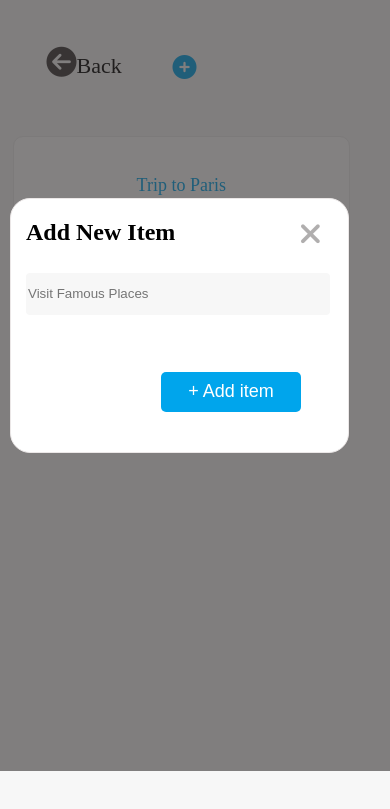
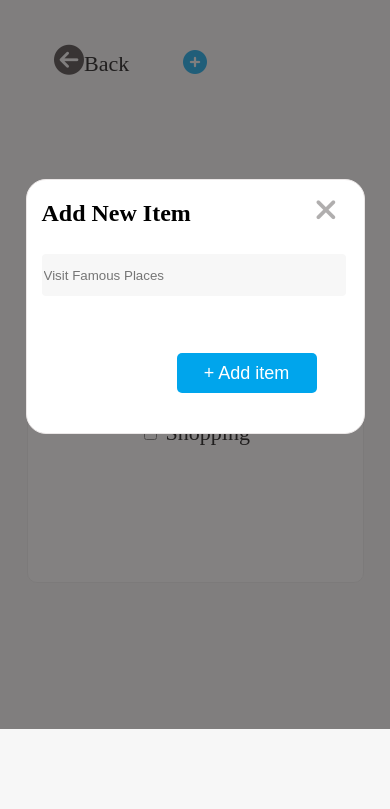
Before and after one commit to subhankidwai/CSS-Project2, a plain HTML site: page index3.html in a window 390 px wide. Shown: the part 71-880 px from the top of the page. Drawn offline with Linux system fonts and the light colour scheme.

Commit message:
modified

```diff
--- a/style.css
+++ b/style.css
@@ -168,7 +168,7 @@ a{
 }
 
 
-@media (min-width: 360px) and (max-width: 420px) {
+@media (min-width: 360px) and (max-width: 600px) {
     .div1{
         font-size: 30px;
         font-weight: bolder;
@@ -195,22 +195,24 @@ a{
         padding: 13px 0;
         display: flex;
         flex-wrap: wrap;
-        margin-left: -8px;
-        margin-right: -8px;
+        justify-content: center;
     }
     .flex{
         width: 260px;
     }
 
     .pop-up{
-        margin-top: 352px;
+        margin-top: 310px;
     }
     .Add-New-Task {
         width: 322px;
         height: 233px;
         padding: 20px 0px 0px 15px;
-        bottom: 318px;
-        left: 10px;
+        top: 0;
+        left: 0;
+        bottom: 0;
+        right: 0;
+        margin: auto;
     }
     button {
         left: 150px;
@@ -233,24 +235,37 @@ a{
         width: 295px;
         height: 270px;
         background-color: white;
-        left: 8%;
-        top: 15%;
+        left: 0;
+        right: 0;
+        top: 65;
+        bottom: 0;
+        position: fixed;
+        margin: auto;
         font-size: 22px;
     }
 
     .left{
         display: none;
         align-items: center;
-        left: -15%;
+        left: 0;
+        right: 0;
+        top: 133px;
+        bottom: 0;
+        position: fixed;
+        margin: auto;
     }
 
     .back{
-        left: -29%;
+        left: -49%;
+        top: 116px;
+        position: fixed;
         font-size: 22px;
+        margin: auto;
     }
 
     .fa-xmark {
         position: absolute;
         left: 290px;
+        top: 15px;
     }
 }
```
